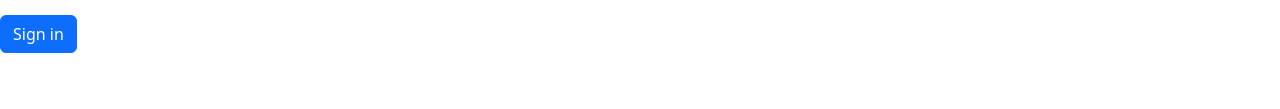
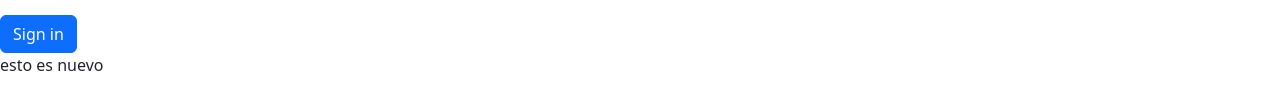
Before and after one commit to maxiagui/clase-cac-github, a plain HTML site: page index.html in a window 1280 px wide. Shown: the part 483-592 px from the top of the page. Drawn offline with nearby package versions, Linux system fonts and the light colour scheme.

Commit message:
Update index.html
para probar el pull

```diff
--- a/index.html
+++ b/index.html
@@ -91,6 +91,9 @@
           <button type="submit" class="btn btn-primary">Sign in</button>
         </div>
       </form>
+    <p>
+        esto es nuevo
+    </p>
     <script src="https://cdn.jsdelivr.net/npm/bootstrap@5.3.2/dist/js/bootstrap.bundle.min.js" integrity="sha384-C6RzsynM9kWDrMNeT87bh95OGNyZPhcTNXj1NW7RuBCsyN/o0jlpcV8Qyq46cDfL" crossorigin="anonymous"></script>
 </body>
 </html>
```
